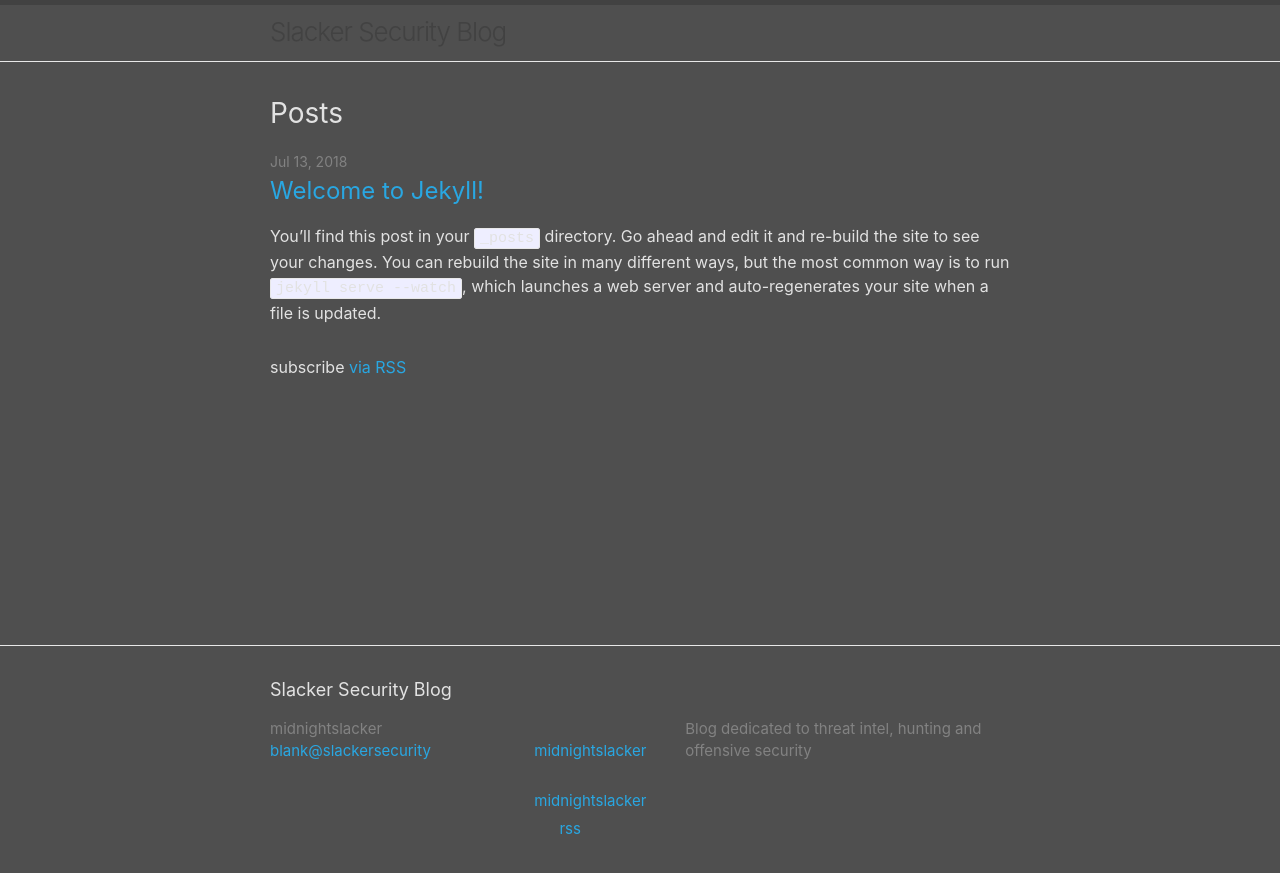
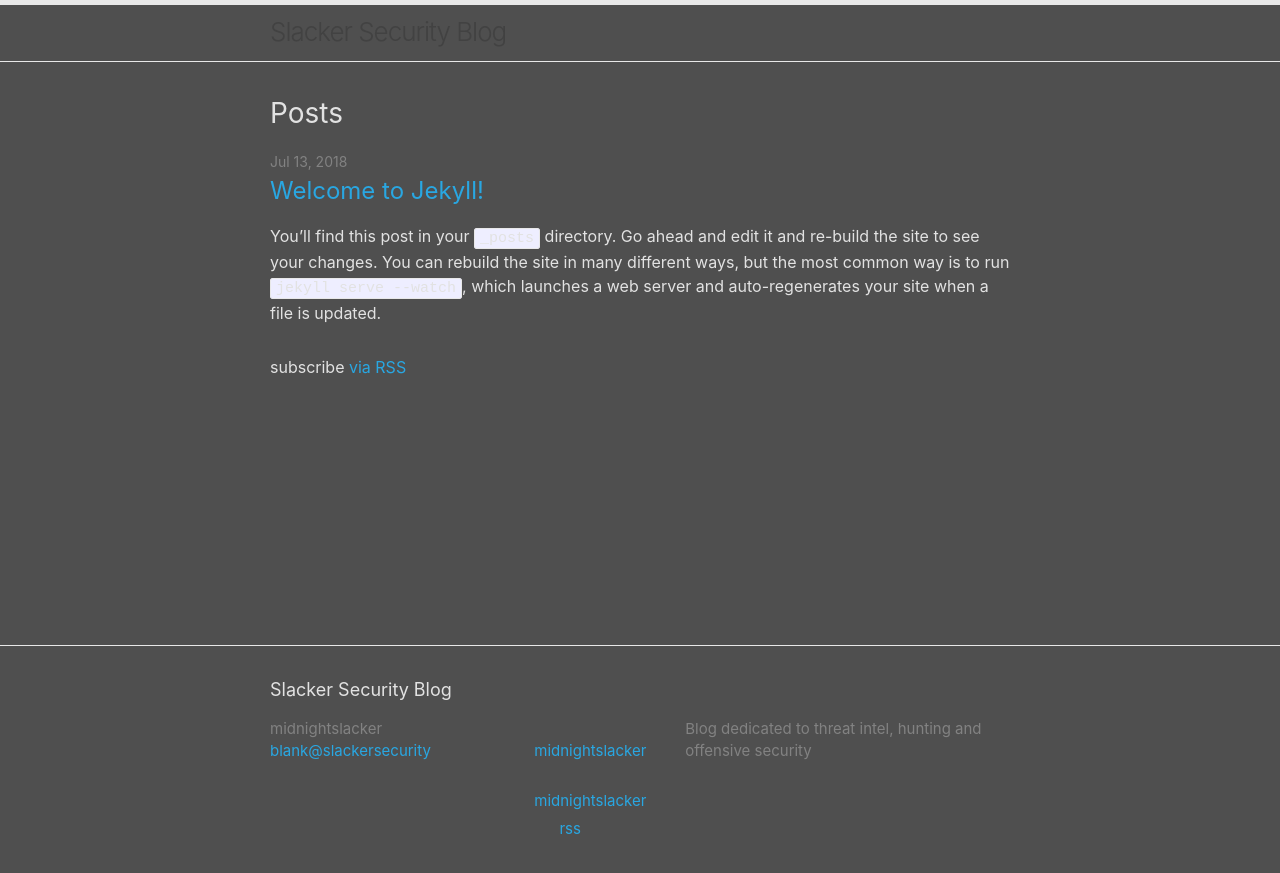
Before and after one commit to slackersecurity/blog, a Jekyll site: the page built from index.md, in a window 1280 px wide. Shown: the top 873 px of the page. Built offline with Jekyll 4.4.1, drawn with Linux system fonts in a browser that asks for light colours; our own code applies the rules of GitHub Pages for plain Markdown files.

Commit message:
Update _layout.scss
Changed border top from dark to light (grey-color-light)

```diff
--- a/_sass/minima/_layout.scss
+++ b/_sass/minima/_layout.scss
@@ -2,7 +2,7 @@
  * Site header
  */
 .site-header {
-  border-top: 5px solid $grey-color-dark;
+  border-top: 5px solid $grey-color-light;
   border-bottom: 1px solid $grey-color-light;
   min-height: $spacing-unit * 1.865;
 
```
